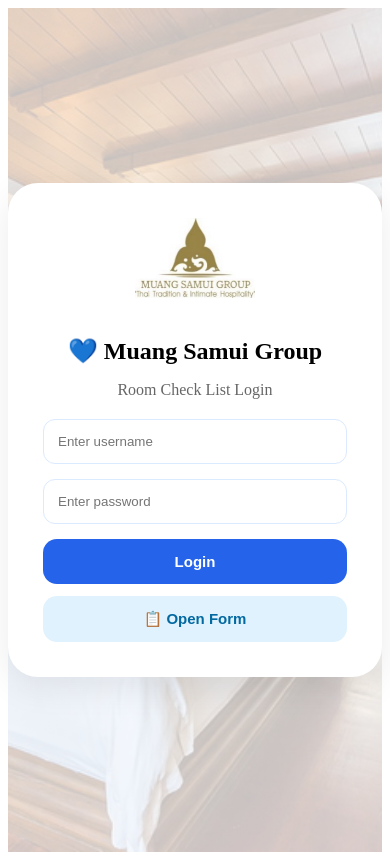
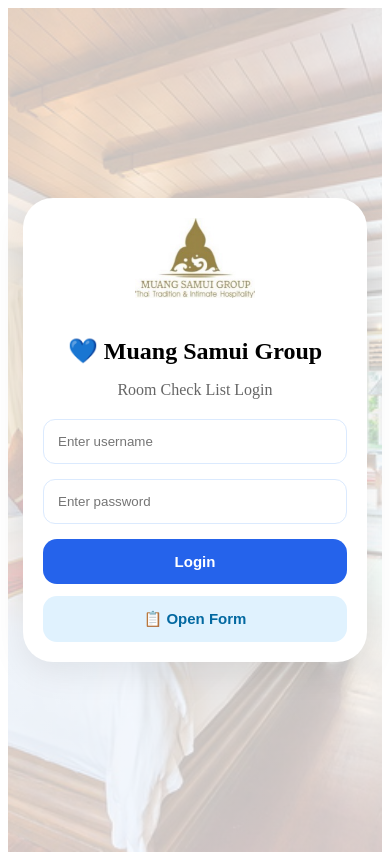
Before and after one commit to Thidamas2547/room-check, a React (Create React App) app: page / in a window 390 px wide. Built offline with nearby package versions, Linux system fonts and the light colour scheme.

Commit message:
responsive mobile layout

```diff
--- a/src/App.js
+++ b/src/App.js
@@ -2334,12 +2334,13 @@
 
 }
 
-
+const isMobile = window.innerWidth < 768;
 const styles = {
 
   /* ================= FORM ================= */
 
   container: {
+    width: "100%",
     maxWidth: 650,
     margin: "auto",
     padding: 25,
@@ -2379,7 +2380,7 @@
   border: "1px solid #dbeafe",
   background: "#f8fafc",
   outline: "none",
-    fontSize: 15,
+  fontSize: 16,
   boxSizing: "border-box"
 },
 
@@ -2496,7 +2497,8 @@
     width: "100%",
     maxWidth: 380,
     background: "#fff",
-    padding: 35,
+    padding: isMobile ? 20 : 35,
+    margin: 15,
     borderRadius: 30,
     textAlign: "center",
     boxShadow: "0 10px 35px rgba(0,0,0,0.08)"
@@ -2570,7 +2572,7 @@
   /* ================= ADMIN ================= */
 
   sidebar: {
-    width: 240,
+    width: isMobile ? 90 : 240,
     background: "#ffffff",
     padding: 25,
     borderRight: "1px solid #e2e8f0",
@@ -2589,7 +2591,8 @@
   marginBottom: 10,
   cursor: "pointer",
   color: "#334155",
-    transition: "0.2s"
+  transition: "0.2s",
+  fontSize: isMobile ? 12 : 15
 },
 
   menuActive: {
@@ -2601,19 +2604,23 @@
     "linear-gradient(90deg,#3b82f6,#60a5fa)",
   color: "#fff",
   fontWeight: "600",
-    boxShadow: "0 4px 12px rgba(59,130,246,0.3)"
+  boxShadow: "0 4px 12px rgba(59,130,246,0.3)",
+  fontSize: isMobile ? 12 : 15
 },
 
   pageBox: {
   background: "#ffffff",
   padding: 25,
   borderRadius: 25,
-    boxShadow: "0 4px 20px rgba(0,0,0,0.05)"
+  boxShadow: "0 4px 20px rgba(0,0,0,0.05)",
+  overflowX: "auto"
 },
 
   statsGrid: {
   display: "grid",
-    gridTemplateColumns: "repeat(4,1fr)",
+  gridTemplateColumns: isMobile
+    ? "1fr"
+    : "repeat(4,1fr)",
     gap: 20,
     marginBottom: 25
   },
@@ -2638,8 +2645,10 @@
 
   dashboardHeader: {
   display: "flex",
+  flexDirection: isMobile ? "column" : "row",
   justifyContent: "space-between",
   alignItems: "center",
+  gap: 10,
   marginBottom: 20
 },
 
@@ -2680,7 +2689,9 @@
 
   detailGrid: {
   display: "grid",
-    gridTemplateColumns: "1fr 1.3fr",
+  gridTemplateColumns: isMobile
+    ? "1fr"
+    : "1fr 1.3fr",
     gap: 20
   },
 
```
Lines whose indentation alone changed are shown as unchanged.
